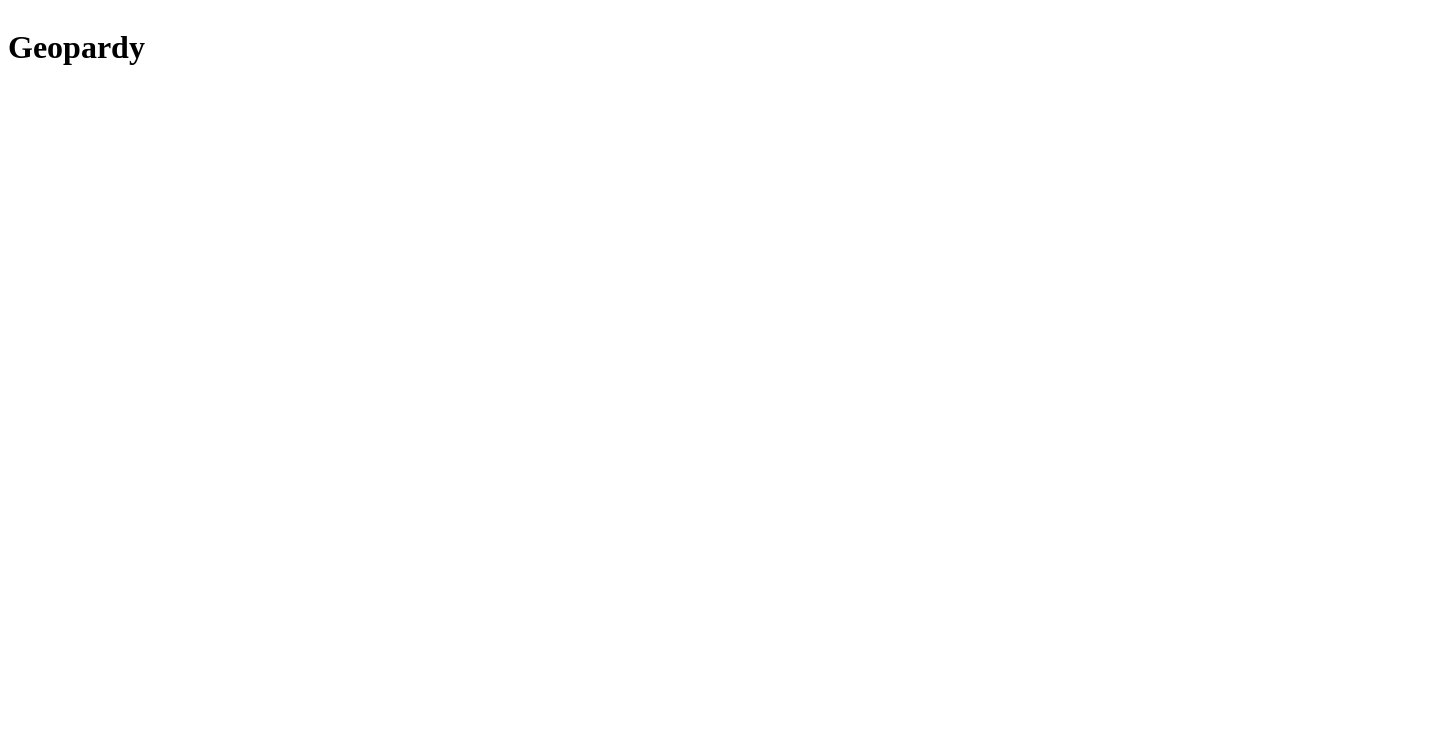
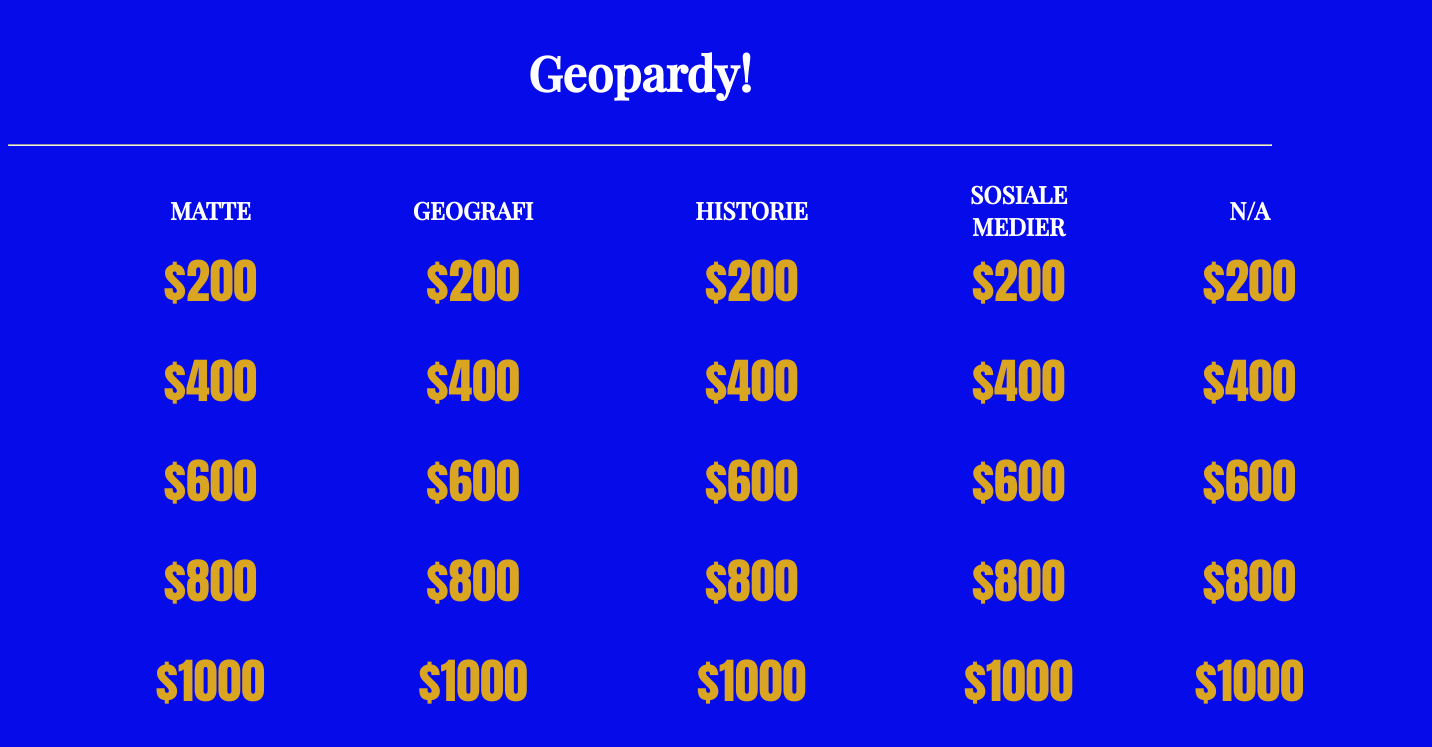
Before and after one commit to johangi/jeopardy, a plain HTML site: page index.html in a window 1280 px wide. Shown: the whole page, 1432 px wide, since content can reach past the window. Drawn offline with nearby package versions, Linux system fonts and the light colour scheme.

Commit message:
adding basic design

```diff
--- a/index.html
+++ b/index.html
@@ -2,13 +2,63 @@
 <html lang="en">
 <head>
     <meta charset="UTF-8">
-    <title>Document</title>
+    <title>Geopardy</title>
     <script src="index.js"></script>
     <link rel="stylesheet" href="./main.css">
+    <link rel="preconnect" href="https://fonts.googleapis.com">
+    <link rel="preconnect" href="https://fonts.gstatic.com" crossorigin>
+    <link href="https://fonts.googleapis.com/css2?family=Playfair+Display:wght@500&display=swap" rel="stylesheet">
 </head>
 <body>
     <div class="heading">
-        <h1>Geopardy</h1>
+        <h1>Geopardy!</h1>
+    </div>
+    <hr id="heading-separator">
+    <div class="table">
+        <table>
+            <tr>
+                <th>MATTE</th>
+                <th>GEOGRAFI</th>
+                <th>HISTORIE</th>
+                <th>SOSIALE MEDIER</th>
+                <th>N/A</th>
+            </tr>
+            <tr class="money">
+                <td>$200</td>
+                <td>$200</td>
+                <td>$200</td>
+                <td>$200</td>
+                <td>$200</td>
+            </tr>
+            <tr class="money">
+                <td>$400</td>
+                <td>$400</td>
+                <td>$400</td>
+                <td>$400</td>
+                <td>$400</td>
+            </tr>
+            <tr class="money">
+                <td>$600</td>
+                <td>$600</td>
+                <td>$600</td>
+                <td>$600</td>
+                <td>$600</td>
+            </tr>
+            <tr class="money">
+                <td>$800</td>
+                <td>$800</td>
+                <td>$800</td>
+                <td>$800</td>
+                <td>$800</td>
+            </tr>
+            <tr class="money">
+                <td>$1000</td>
+                <td>$1000</td>
+                <td>$1000</td>
+                <td>$1000</td>
+                <td>$1000</td>
+            </tr>
+        </table>
     </div>
 </body>
 </html>
--- a/main.css
+++ b/main.css
@@ -1,3 +1,37 @@
+body{
+    background-color: #060CE9;
+}
+
 .heading{
     align-content: center;
+    text-align: center;
+    color: white;
+    font-family: 'Playfair Display', serif;
+    font-size: 1.5rem;
 }
+
+.table{
+    color: white;
+}
+
+table, th, tr {
+    margin: 0 auto 0 auto;
+    padding: 0 5rem;
+    font-size: 1.5rem;
+    text-align: center;
+    font-family: 'Playfair Display', serif;
+  }
+
+#heading-separator{
+    margin-bottom: 30px;
+}
+
+.money{
+    color: goldenrod;
+    font-size: 3rem;
+    font-family: Impact, Haettenschweiler, 'Arial Narrow Bold', sans-serif;
+}
+
+td{
+    padding-bottom: 25px;
+}
```
